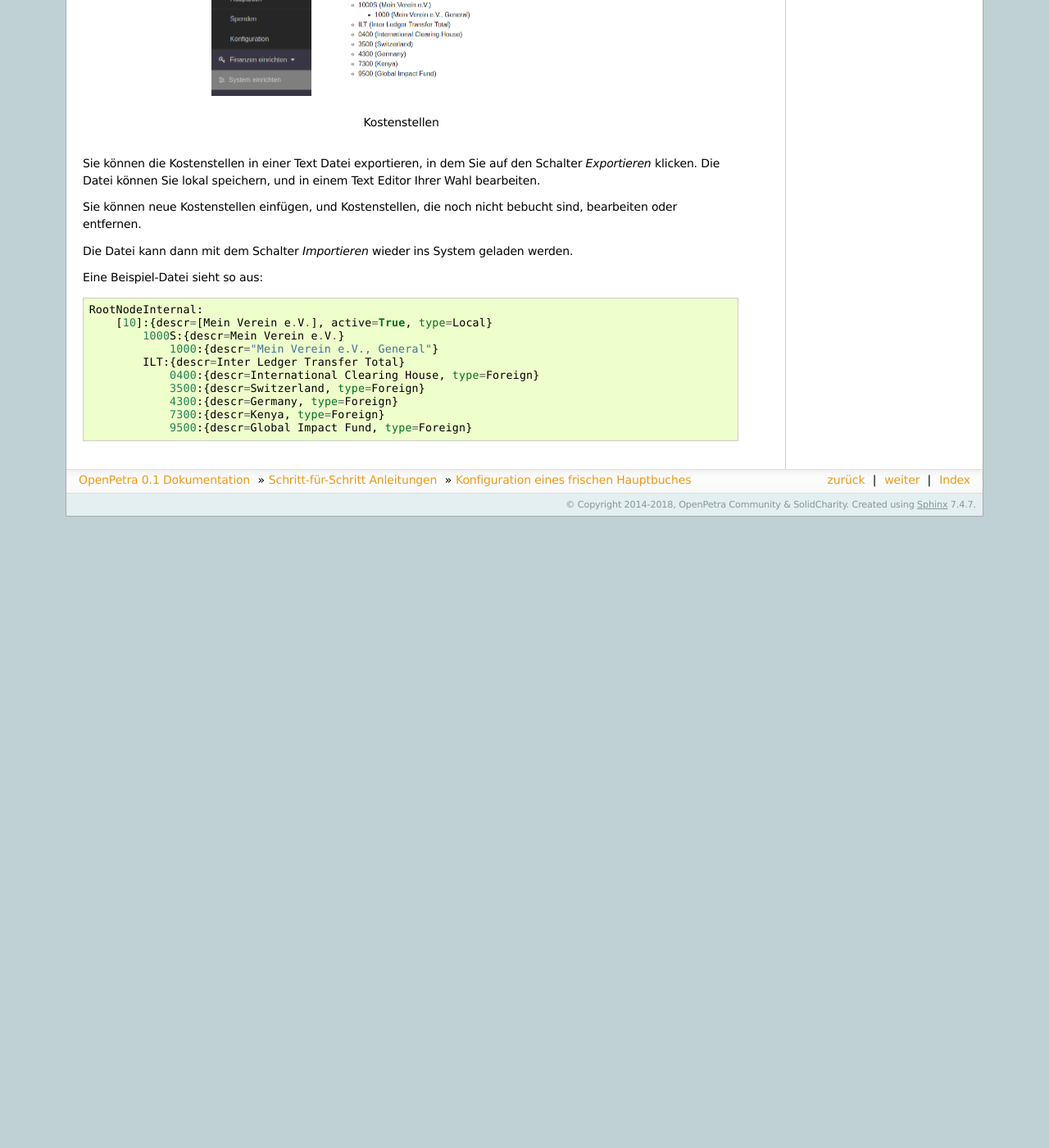
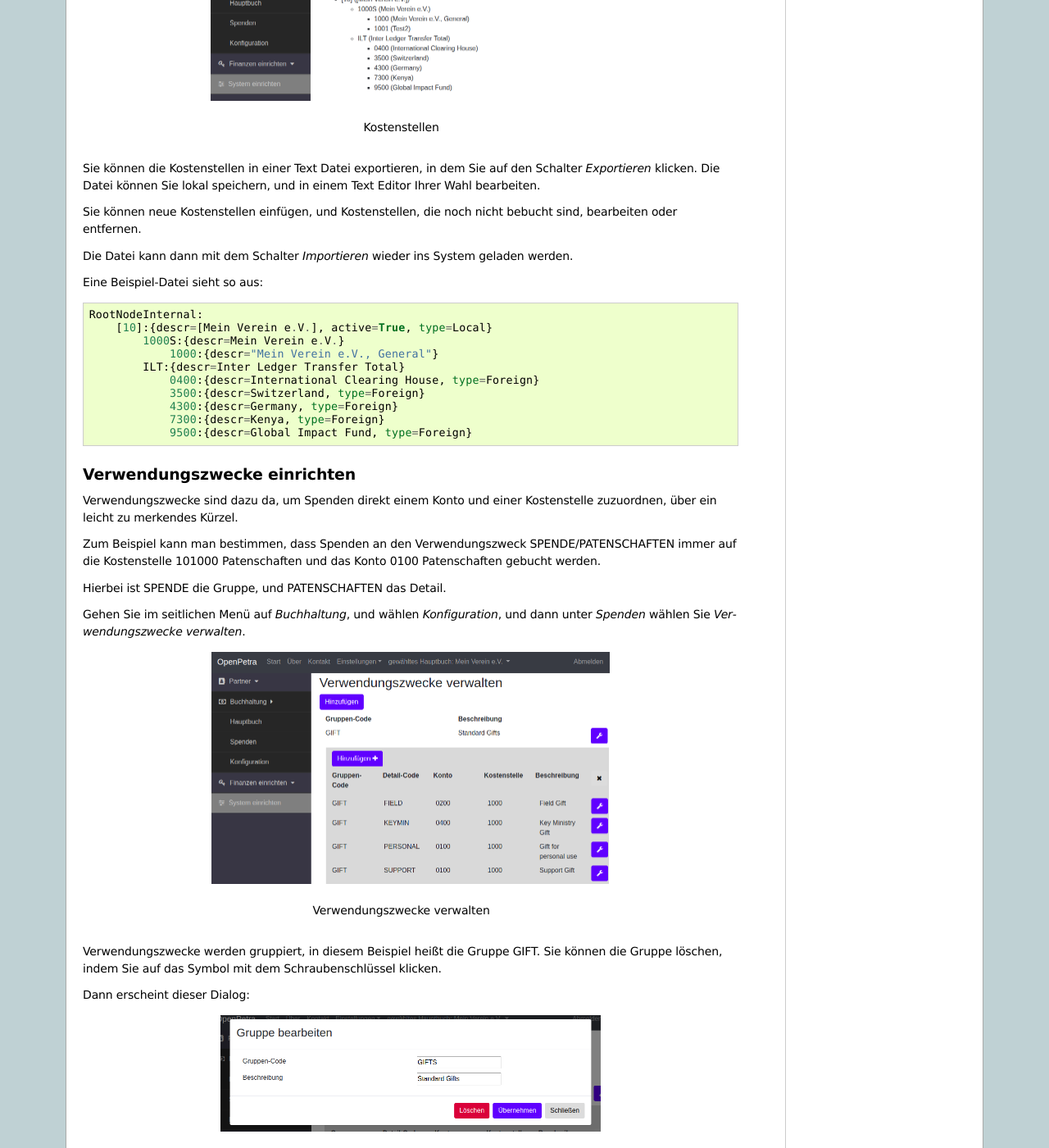
Before and after one commit to openpetra/openpetra-docs-de, a Sphinx documentation site: the page built from source/howtos/initial-finance-setup.rst, in a window 1280 px wide and 1400 px high, scrolled down 5116 px. Shown: the whole window at 82% size. Built offline with Sphinx 7.4.7, drawn with Linux system fonts in a browser that asks for light colours; before the commit the page ends 5746 px from its top, so only the background shows below that; some of the changed text lies outside the part shown.

Commit message:
manage motivations. update text and screenshots for account edit and costcentre edit.

```diff
--- a/source/howtos/initial-finance-setup.rst
+++ b/source/howtos/initial-finance-setup.rst
@@ -324,3 +324,47 @@ Eine Beispiel-Datei sieht so aus:
                 4300:{descr=Germany, type=Foreign}
                 7300:{descr=Kenya, type=Foreign}
                 9500:{descr=Global Impact Fund, type=Foreign}
+
+Verwendungszwecke einrichten
+============================
+
+Verwendungszwecke sind dazu da, um Spenden direkt einem Konto und einer Kostenstelle zuzuordnen, über ein leicht zu merkendes Kürzel.
+
+Zum Beispiel kann man bestimmen, dass Spenden an den Verwendungszweck SPENDE/PATENSCHAFTEN immer auf die Kostenstelle 101000 Patenschaften und das Konto 0100 Patenschaften gebucht werden.
+
+Hierbei ist SPENDE die Gruppe, und PATENSCHAFTEN das Detail.
+
+Gehen Sie im seitlichen Menü auf *Buchhaltung*, und wählen *Konfiguration*, und dann unter *Spenden* wählen Sie *Verwendungszwecke verwalten*.
+
+.. _figure-motivations_list:
+
+.. figure:: images/motivations_list.png
+   :scale: 50%
+
+   Verwendungszwecke verwalten
+
+Verwendungszwecke werden gruppiert, in diesem Beispiel heißt die Gruppe GIFT. Sie können die Gruppe löschen, indem Sie auf das Symbol mit dem Schraubenschlüssel klicken.
+
+Dann erscheint dieser Dialog:
+
+.. _figure-motivation_group_edit:
+
+.. figure:: images/motivation_group_edit.png
+   :scale: 50%
+
+   Verwendungszweck-Gruppe bearbeiten
+
+Um diese Gruppe und alle ihre Details zu löschen, klicken Sie den roten *Löschen* Schalter.
+
+Nun können Sie eine neue Gruppe mit Namen SPENDEN anlegen, in dem Sie auf den Schalter mit der Beschriftung *Hinzufügen* klicken.
+
+Um Verwendungszweck-Details einzufügen, klicken Sie auf die Gruppe, und dann klappt die Detailansicht auf. Dort ist ein weiterer *Hinzufügen* Schalter, der nun erlaubt, ein Detail anzulegen.
+
+Der Dialog für das Hinzufügen eines Verwendungszweck-Details sieht so aus:
+
+.. _figure-motivation_detail_add:
+
+.. figure:: images/motivation_detail_add.png
+   :scale: 50%
+
+   Verwendungszweck-Detail hinzufügen
```
Also changed, not shown: other parts of source/howtos/initial-finance-setup.rst (+3 -3 lines), source/howtos/images/account_edit.png, source/howtos/images/costcentre_edit.png, source/howtos/images/motivation_detail_add.png (added), source/howtos/images/motivation_group_edit.png (added), source/howtos/images/motivations_list.png (added).
